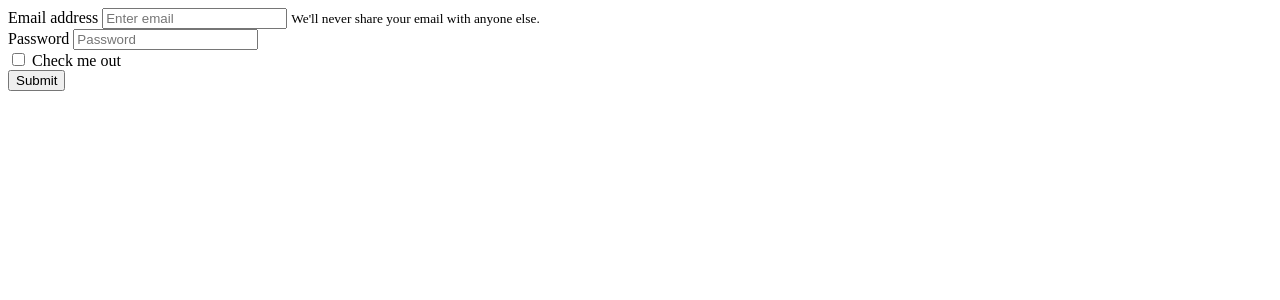
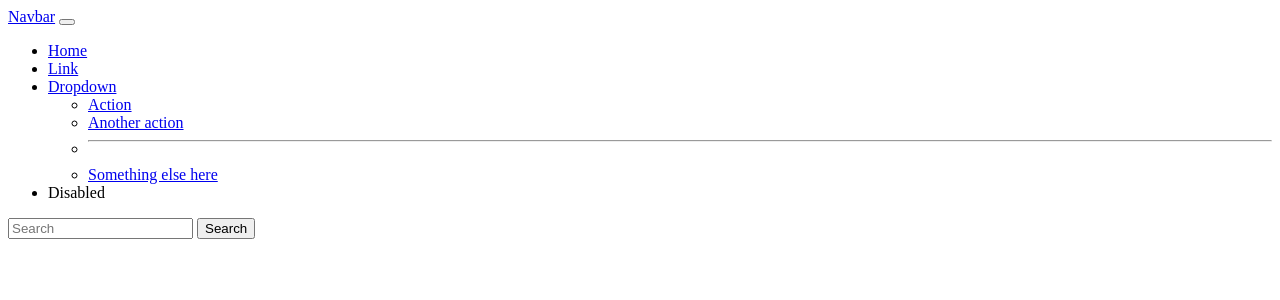
Before and after one commit to whogurdevil/flask1, a Flask app: page / in a window 1280 px wide. Shown: the top 300 px of the page. Run offline with Flask 2, Linux system fonts and the light colour scheme.

Commit message:
index.html chnaged

```diff
--- a/app.py
+++ b/app.py
@@ -24,7 +24,7 @@ class Todo(db.Model):
 @app.route('/')
 def hello_world():
     return render_template('index.html')
-    #return 'Hello WORLD'
+
 
 @app.route('/products')
 def products():
--- a/templates/index.html
+++ b/templates/index.html
@@ -1,27 +1,37 @@
-<!DOCTYPE html>
-<html lang="en">
-<head>
-    <meta charset="UTF-8">
-    <meta http-equiv="X-UA-Compatible" content="IE=edge">
-    <meta name="viewport" content="width=device-width, initial-scale=1.0">
-    <title>Document</title>
-</head>
-<body>
-    <form>
-        <div class="form-group">
-          <label for="exampleInputEmail1">Email address</label>
-          <input type="email" class="form-control" id="exampleInputEmail1" aria-describedby="emailHelp" placeholder="Enter email">
-          <small id="emailHelp" class="form-text text-muted">We'll never share your email with anyone else.</small>
-        </div>
-        <div class="form-group">
-          <label for="exampleInputPassword1">Password</label>
-          <input type="password" class="form-control" id="exampleInputPassword1" placeholder="Password">
-        </div>
-        <div class="form-group form-check">
-          <input type="checkbox" class="form-check-input" id="exampleCheck1">
-          <label class="form-check-label" for="exampleCheck1">Check me out</label>
-        </div>
-        <button type="submit" class="btn btn-primary">Submit</button>
+
+<nav class="navbar navbar-expand-lg bg-light">
+  <div class="container-fluid">
+    <a class="navbar-brand" href="#">Navbar</a>
+    <button class="navbar-toggler" type="button" data-bs-toggle="collapse" data-bs-target="#navbarSupportedContent" aria-controls="navbarSupportedContent" aria-expanded="false" aria-label="Toggle navigation">
+      <span class="navbar-toggler-icon"></span>
+    </button>
+    <div class="collapse navbar-collapse" id="navbarSupportedContent">
+      <ul class="navbar-nav me-auto mb-2 mb-lg-0">
+        <li class="nav-item">
+          <a class="nav-link active" aria-current="page" href="#">Home</a>
+        </li>
+        <li class="nav-item">
+          <a class="nav-link" href="#">Link</a>
+        </li>
+        <li class="nav-item dropdown">
+          <a class="nav-link dropdown-toggle" href="#" id="navbarDropdown" role="button" data-bs-toggle="dropdown" aria-expanded="false">
+            Dropdown
+          </a>
+          <ul class="dropdown-menu" aria-labelledby="navbarDropdown">
+            <li><a class="dropdown-item" href="#">Action</a></li>
+            <li><a class="dropdown-item" href="#">Another action</a></li>
+            <li><hr class="dropdown-divider"></li>
+            <li><a class="dropdown-item" href="#">Something else here</a></li>
+          </ul>
+        </li>
+        <li class="nav-item">
+          <a class="nav-link disabled">Disabled</a>
+        </li>
+      </ul>
+      <form class="d-flex" role="search">
+        <input class="form-control me-2" type="search" placeholder="Search" aria-label="Search">
+        <button class="btn btn-outline-success" type="submit">Search</button>
       </form>
-</body>
-</html>
+    </div>
+  </div>
+</nav>
```
